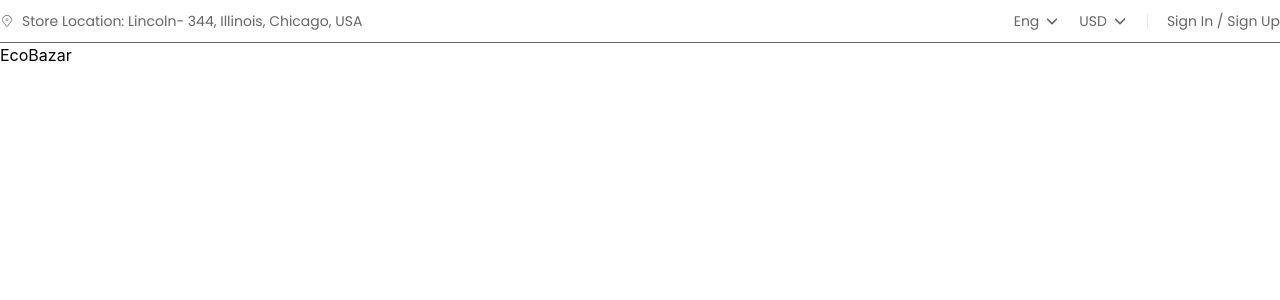
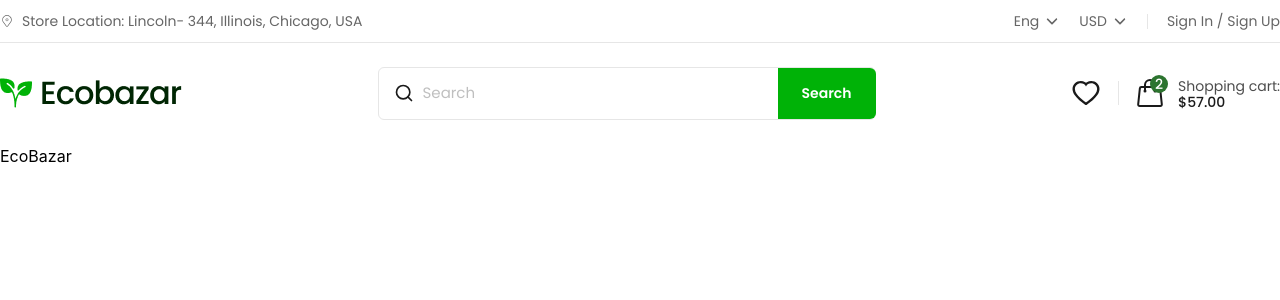
Before and after one commit to litonhub/EcoBazar, a React (Vite) app: page / in a window 1280 px wide. Shown: the top 300 px of the page. Built offline with nearby package versions, Linux system fonts and the light colour scheme.

Commit message:
Create MainHeader

```diff
--- /dev/null
+++ b/src/components/header/MainHeader.jsx
@@ -0,0 +1,48 @@
+import React from 'react'
+import Container from '../layouts/Container';
+import Logo from '../../assets/images/Logo.png'
+import { FiSearch } from "react-icons/fi";
+import { AiOutlineHeart } from "react-icons/ai";
+import { HiOutlineShoppingBag } from "react-icons/hi2";
+
+const MainHeader = () => {
+    return (
+        <Container>
+            <div className="flex items-center justify-between py-6">
+
+                <img src={Logo} alt="" />
+
+
+                <div className="flex w-124.5 relative">
+                    <input
+                        type="text"
+                        placeholder="Search"
+                        className="w-full border border-brdr font-pop text-[15px] text-[#808080] ps-11 py-3.5 rounded-md outline-none"
+                    />
+                    <FiSearch className='absolute top-4 left-4 size-5 text-logoc' />
+                    <button className="bg-primary text-white text-sm font-semibold font-pop leading-[120%] px-6 py-4.25 absolute right-0 rounded-r-md top-px">Search</button>
+                </div>
+
+
+                <div className="flex items-center gap-x-8">
+                    <div>
+                        <AiOutlineHeart className="size-8 text-logoc cursor-pointer" />
+                    </div>
+
+                    <div className="flex items-center gap-x-3 cursor-pointer relative after:w-px after:h-6 after:bg-brdr after:content-[] after:absolute after:top-1 after:-left-4">
+                        <div className='relative'>
+                            <HiOutlineShoppingBag className='size-8 text-logoc' />
+                            <div className='w-4.5 h-4.5 rounded-full leading-4.5 text-center bg-[#2C742F] text-white font-pop font-medium text-sm absolute -top-0.5 -right-0.5'>2</div>
+                        </div>
+                        <div>
+                            <p className="font-pop font-normal text-sm text-[#4D4D4D] leading-[120%]">Shopping cart:</p>
+                            <p className="font-pop font-medium text-sm text-logoc leading-[100%]">$57.00</p>
+                        </div>
+                    </div>
+                </div>
+            </div>
+        </Container>
+    )
+}
+
+export default MainHeader
--- a/src/components/TopBar.jsx
+++ b/src/components/header/TopBar.jsx
@@ -1,11 +1,11 @@
 import React from 'react'
-import Container from './layouts/Container'
+import Container from '../layouts/Container'
 import { CiLocationOn } from "react-icons/ci";
 import { FaAngleDown } from "react-icons/fa6";
 
 const TopBar = () => {
   return (
-    <div className='border-b border-solid border-gry'>
+    <div className='border-b border-solid border-brdr'>
      <Container>
         <div className='flex justify-between font-pop font-normal text-sm text-gry leading-[130%] py-3'>
             <div className='flex items-center gap-2'><CiLocationOn /> Store Location: Lincoln- 344, Illinois, Chicago, USA</div>
@@ -14,7 +14,7 @@ const TopBar = () => {
                     <div className='flex items-center gap-x-1.5'>Eng <FaAngleDown /></div>
                     <div className='flex items-center gap-x-1.5'>USD <FaAngleDown /></div>
                 </div>
-                <div className='relative after:w-px after:h-3.75 after:bg-[#E6E6E6] after:content-[] after:absolute after:top-0.5 after:-left-5'>
+                <div className='relative after:w-px after:h-3.75 after:bg-brdr after:content-[] after:absolute after:top-0.5 after:-left-5'>
                     Sign In / Sign Up
                 </div>
             </div>
--- a/src/components/layouts/MainLayouts.jsx
+++ b/src/components/layouts/MainLayouts.jsx
@@ -1,11 +1,13 @@
 import React from 'react'
-import TopBar from '../TopBar'
+import TopBar from '../header/TopBar'
 import { Outlet } from 'react-router'
+import MainHeader from '../header/MainHeader'
 
 const MainLayouts = () => {
   return (
     <>
       <TopBar />
+      <MainHeader />
       <Outlet />
     </>
   )
--- a/src/index.css
+++ b/src/index.css
@@ -7,4 +7,6 @@
  --text-hsize: 32px;
  --font-pop: "Poppins", sans-serif;
  --color-gry: #666666;
+ --color-brdr: #E6E6E6;
+ --color-logoc: #1a1a1a;
 }
```
Also changed, not shown: src/assets/images/Logo.png (added).
